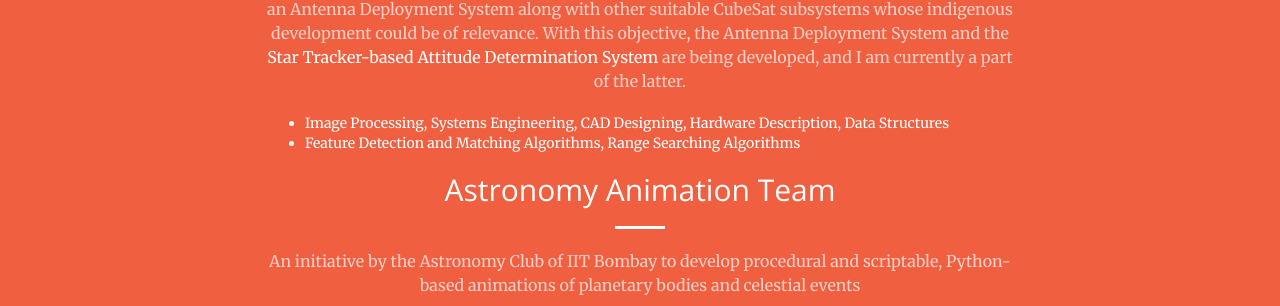
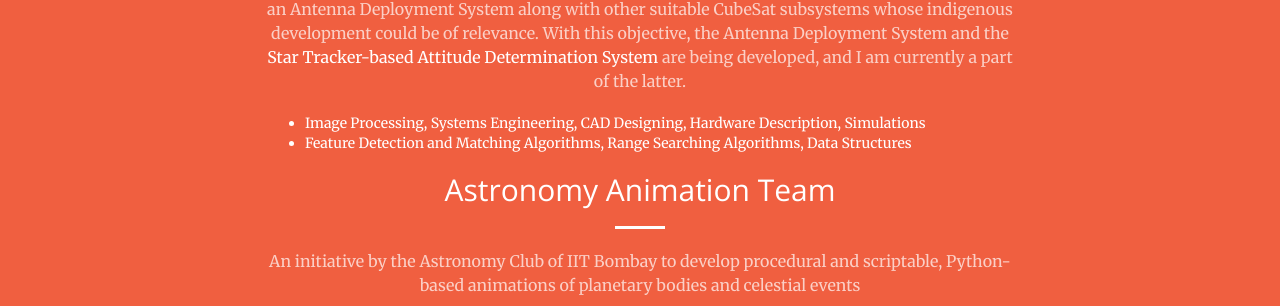
Before and after one commit to aravindbharathi/aravindbharathi.github.io, a Jekyll site: the page projects/index.html, which Jekyll copies as it is, in a window 1280 px wide and 900 px high, scrolled down 2205 px. Shown: the part 146-452 px from the top of the window. Built offline with Jekyll 4.4.1, drawn with Linux system fonts in a browser that asks for light colours.

Commit message:
Update index.html

```diff
--- a/projects/index.html
+++ b/projects/index.html
@@ -219,8 +219,8 @@
                       The Ham Radio Club, IIT Bombay is also part of IITBSSP, which aims to maintain a functional ground station and encourage amateur radio activities in the institute.
                       It organises an annual Groundstation Workshop for engineering colleges around the country to encourage them to set up their own ground station.-->
                       <ul align = "left">
-                        <li>Image Processing, Systems Engineering, CAD Designing, Hardware Description, Data Structures</li>
-                        <li>Feature Detection and Matching Algorithms, Range Searching Algorithms</li>
+                        <li>Image Processing, Systems Engineering, CAD Designing, Hardware Description, Simulations</li>
+                        <li>Feature Detection and Matching Algorithms, Range Searching Algorithms, Data Structures</li>
                       </ul>
                     </p>
                     <h2 class="section-heading">Astronomy Animation Team</h2>
```
